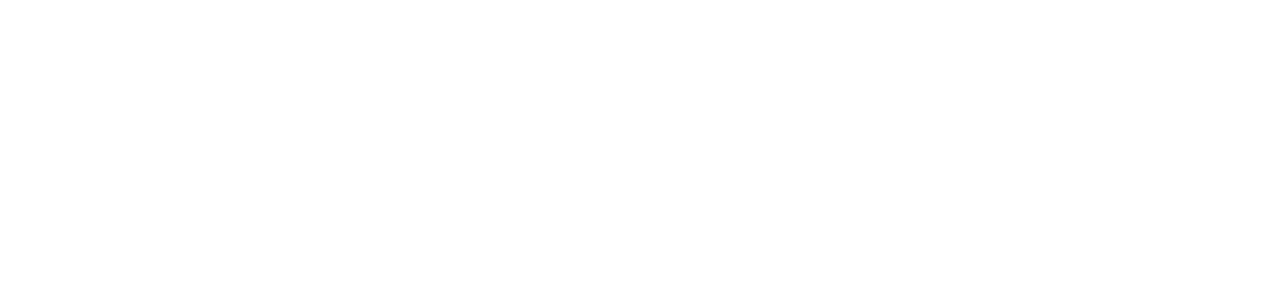
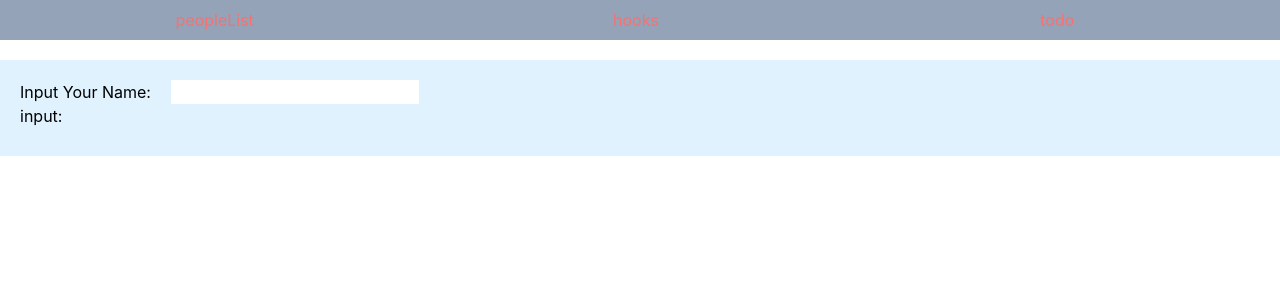
Before and after one commit to eepson123tw/my-app, a React (Create React App) app: page /Todo in a window 1280 px wide. Before the commit this address had no page. Shown: the top 300 px of the page. Built offline with nearby package versions, Linux system fonts and the light colour scheme.

Commit message:
feat:Add the todo Page

```diff
--- a/src/App.tsx
+++ b/src/App.tsx
@@ -3,16 +3,30 @@
 function App() {
   return (
     <div>
+      <header className=' bg-slate-400 p-2 flex '>
         <Link
-        className=' text-base text-red-400 mr-2'
+          className=' text-base flex-1 text-center text-red-400 mr-2'
           to={`/peopleList`}
           key='peopleList'
         >
-        Go to peopleList
+          peopleList
         </Link>
-      <Link className=' text-base text-red-400' to={`/hooks`} key='hooks'>
+        <Link
+          className=' text-base flex-1 text-center text-red-400  mr-2'
+          to={`/hooks`}
+          key='hooks'
+        >
           hooks
         </Link>
+        <Link
+          className=' text-base flex-1 text-center text-red-400  mr-2'
+          to={`/todo`}
+          key='todo'
+        >
+          todo
+        </Link>
+      </header>
+
       <Outlet />
     </div>
   )
--- /dev/null
+++ b/src/components/TodoList.tsx
@@ -0,0 +1,26 @@
+import { useEffect, useState } from 'react'
+
+export default function TodoList() {
+  const [name, setName] = useState('')
+
+  const inputHandler = (e: React.FormEvent<EventTarget>): void => {
+    let ans = e.target as HTMLInputElement
+    setName(ans.value)
+  }
+
+  useEffect(() => {
+    console.log('useEffect')
+  }, [])
+
+  return (
+    <div className='p-5 bg-sky-100  h-[12vh]'>
+      <div className='flex items-center'>
+        <label htmlFor='name' className='pr-5'>
+          Input Your Name:
+        </label>
+        <input type='text' id='name' onInput={(e) => inputHandler(e)} />
+      </div>
+      <p>input:{name}</p>
+    </div>
+  )
+}
--- a/src/index.tsx
+++ b/src/index.tsx
@@ -7,7 +7,7 @@
 import { BrowserRouter, Routes, Route } from 'react-router-dom'
 import PeopleList from './routes/peopleList'
 import Hooks from './routes/hooks'
-
+import Todo from './routes/todo'
 const root = ReactDOM.createRoot(document.getElementById('root') as HTMLElement)
 root.render(
   <React.StrictMode>
@@ -16,6 +16,7 @@
         <Route path='/' element={<App />}>
           <Route path='PeopleList' element={<PeopleList />} />
           <Route path='Hooks' element={<Hooks />} />
+          <Route path='Todo' element={<Todo />} />
         </Route>
       </Routes>
     </BrowserRouter>
--- /dev/null
+++ b/src/routes/todo.tsx
@@ -0,0 +1,8 @@
+import TodoList from '../components/TodoList'
+export default function Todo() {
+  return (
+    <div className='mt-5 mx-auto  container '>
+      <TodoList></TodoList>
+    </div>
+  )
+}
```
Lines whose indentation alone changed are shown as unchanged.
